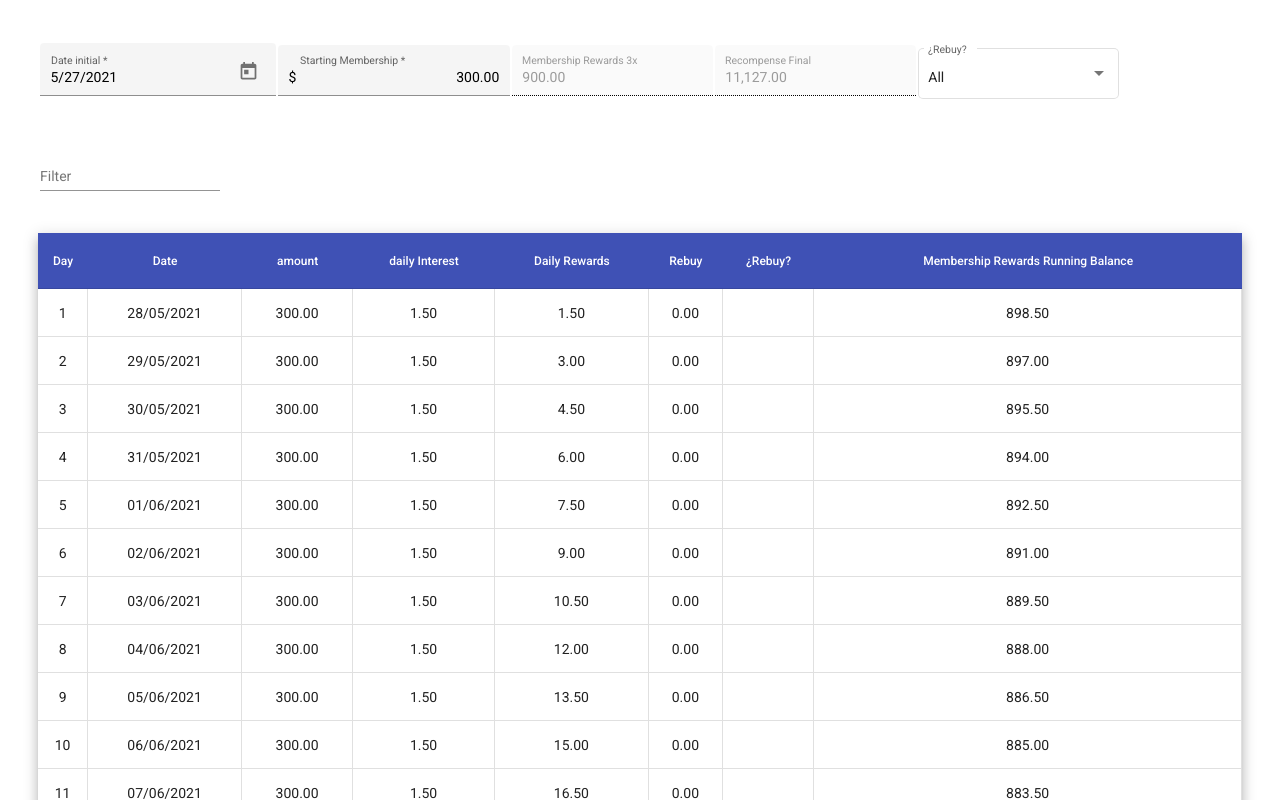
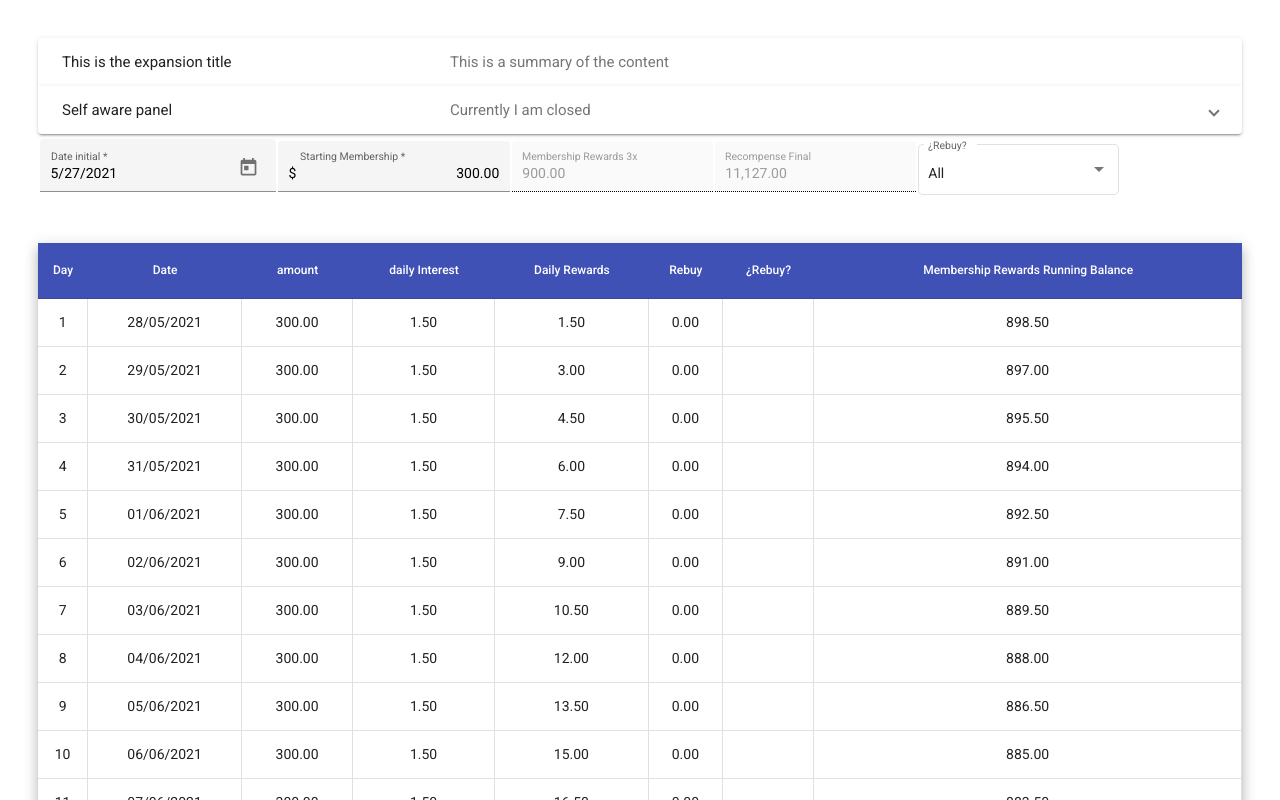
Before and after one commit to marioajuez/basica, an Angular app: page / in a window 1280 px wide. Shown: the top 800 px of the page. Built offline with nearby package versions, Linux system fonts and the light colour scheme.

Commit message:
se agrego footer para mostrar mensaje

```diff
--- a/src/app/app.component.html
+++ b/src/app/app.component.html
@@ -1,6 +1,38 @@
 
+    <ng-container *ngIf="dataSource.filteredData.length == 0" >
+
+      <!-- *ngIf="dataSource.filteredData.length == 0" -->
+      <h1>Nose</h1>
+
+  </ng-container>
 <div class="form-sticky">
     <form name="form" #f="ngForm">
+
+      <mat-accordion>
+        <mat-expansion-panel hideToggle>
+          <mat-expansion-panel-header>
+            <mat-panel-title>
+              This is the expansion title
+            </mat-panel-title>
+            <mat-panel-description>
+              This is a summary of the content
+            </mat-panel-description>
+          </mat-expansion-panel-header>
+          <p>This is the primary content of the panel.</p>
+        </mat-expansion-panel>
+        <mat-expansion-panel (opened)="panelOpenState = true"
+                             (closed)="panelOpenState = false">
+          <mat-expansion-panel-header>
+            <mat-panel-title>
+              Self aware panel
+            </mat-panel-title>
+            <mat-panel-description>
+              Currently I am {{panelOpenState ? 'open' : 'closed'}}
+            </mat-panel-description>
+          </mat-expansion-panel-header>
+          <p>I'm visible because I am open</p>
+        </mat-expansion-panel>
+      </mat-accordion>
         <mat-form-field appearance="fill">
           <mat-label>Date initial</mat-label>
           <input matInput
@@ -79,61 +111,69 @@
 
 
 
+
+
 <!-- <table  mat-table [dataSource]="dataSource" class="mat-elevation-z8" *ngIf="f.form.valid" > -->
 
-  <mat-form-field>
-    <mat-label>Filter</mat-label>
-    <input matInput (keyup)="applyFilters($event)" placeholder="Ex. Mia" #input>
-  </mat-form-field>
+
 
 <div class=" mat-elevation-z8">
   <table  mat-table [dataSource]="dataSource">
 
+    <tr mat-header-row *matHeaderRowDef="displayedColumns;"></tr>
+    <tr mat-row  *matRowDef="let row; columns: displayedColumns;" [class.hide] = "!f.form.valid"></tr>
+    <tr mat-footer-row *matFooterRowDef="['disclaimer']" [class.hide]="dataSource.filteredData.length != 0"></tr>
+    <!-- <tr mat-row *matRowDef="let row; columns: displayedColumns;" [ngClass]="{'make': row.dailyRewards >= 50}"></tr> -->
 
-    <tr  mat-header-row *matHeaderRowDef="displayedColumns;"></tr>
-
-    <tr mat-row  *matRowDef="let row; columns: displayedColumns;" [class.hide] = "!f.form.valid"></tr>
-    <!-- <tr mat-row *matRowDef="let row; columns: displayedColumns;" [ngClass]="{'make': row.dailyRewards >= 50}"></tr> -->
-          <!-- <tr mat-row *matRowDef="let row; columns: displayedColumns;"></tr> -->
             <ng-container matColumnDef="day">
               <th mat-header-cell *matHeaderCellDef> Day </th>
               <td mat-cell *matCellDef="let val"> {{val.days}} </td>
             </ng-container>
+
             <ng-container matColumnDef="date">
               <th mat-header-cell *matHeaderCellDef> Date </th>
               <td mat-cell *matCellDef="let days"> {{days.date | date : "dd/MM/yyyy"}} </td>
             </ng-container>
+
             <ng-container matColumnDef="amount">
               <th mat-header-cell *matHeaderCellDef> amount </th>
               <td mat-cell *matCellDef="let val"> {{val.amount | number:'1.2'}}</td>
             </ng-container>
+
             <ng-container matColumnDef="dailyInterest">
                 <th mat-header-cell *matHeaderCellDef> daily Interest</th>
                 <td mat-cell *matCellDef="let val"> {{val.dailyInterest | number : '1.2'}} </td>
             </ng-container>
+
             <ng-container matColumnDef="dailyRewards" >
               <th mat-header-cell *matHeaderCellDef> Daily Rewards </th>
               <td mat-cell *matCellDef="let val"> {{val.dailyRewards | number : '1.2'}} </td>
             </ng-container>
+
             <ng-container matColumnDef="rebuy">
               <th mat-header-cell *matHeaderCellDef> Rebuy</th>
               <td mat-cell *matCellDef="let val"   [ngClass]="{'marker': val.rebuy >= 50}"> {{ val.rebuy | number : '1.2'}} </td>
             </ng-container>
+
             <ng-container matColumnDef="optionRebuy">
               <th mat-header-cell *matHeaderCellDef>¿Rebuy?</th>
               <td mat-cell *matCellDef="let val">
                   <mat-checkbox [checked]="val.isCheck" (change)="check($event, val.days)" color="primary" [class.hide]="val.rebuy < 50">
                   </mat-checkbox>
-                  <!-- <mat-checkbox [checked]="val.isCheck" (change)="check($event, val.days)" color="primary">
-                    {{val.isCheck}}
-                  </mat-checkbox> -->
               </td>
+
             </ng-container>
+
             <ng-container matColumnDef="balance">
               <th mat-header-cell *matHeaderCellDef> Membership Rewards Running Balance</th>
               <td mat-cell *matCellDef="let val"> {{ val.membershipBalance | number : '1.2-2'}} </td>
             </ng-container>
 
+            <ng-container matColumnDef="disclaimer" >
+              <td mat-footer-cell *matFooterCellDef colspan="12" >
+                No data matching the filter
+              </td>
+            </ng-container>
 
 </table>
 </div>
--- a/src/app/app.component.ts
+++ b/src/app/app.component.ts
@@ -1,18 +1,22 @@
-import { CdkVirtualForOf } from '@angular/cdk/scrolling';import { Component, OnInit, AfterViewInit, ViewChild, ElementRef, HostListener } from '@angular/core';
-
+import {
+  Component,
+  OnInit,
+  AfterViewInit,
+  ViewChild,
+  ElementRef,
+  HostListener,
+} from '@angular/core';
 import { FormGroup, FormControl, NgForm } from '@angular/forms';
 import { MatTable, MatTableDataSource } from '@angular/material/table';
-import { filter } from 'rxjs/operators';
 
 
-export interface Table{
-    date,
-    amount,
-    dailyInterest,
-    dailyRewards,
-    rebuy,
-    membershipBalance,
-
+export interface Table {
+  date;
+  amount;
+  dailyInterest;
+  dailyRewards;
+  rebuy;
+  membershipBalance;
 }
 @Component({
   selector: 'app-root',
@@ -20,44 +24,38 @@ export interface Table{
   styleUrls: ['./app.component.scss'],
 })
 export class AppComponent {
-
   @ViewChild(MatTable) matTable: MatTable<any>;
 
   panelOpenState = false;
   memberShip: any[] = [
     { value: '300', viewValue: 'HU 300' },
     { value: '500', viewValue: 'HU 500' },
-    { value: '1000', viewValue: 'HU 1.000'},
-    { value: '10000', viewValue: 'HU 10.000'},
+    { value: '1000', viewValue: 'HU 1.000' },
+    { value: '10000', viewValue: 'HU 10.000' },
   ];
 
   @ViewChild('f', { static: true }) ngForm: NgForm;
 
-
   userData = {
     date: new Date(),
-    membership: "300"
+    membership: '300',
   };
 
-  private rebuy
-  private amount
-  private dailyRewards
-  private membershipBalance
-  public membership3X = parseFloat(this.userData.membership)*3.00;
+  private rebuy;
+  private amount;
+  private dailyRewards;
+  private membershipBalance;
+  public membership3X = parseFloat(this.userData.membership) * 3.0;
   public recompenseFinal;
   public days;
-  public isCheck = false
+  public isCheck = false;
   table: any[] = [];
   tableFooterColumns: string[] = ['total'];
 
-
-
-  public dataSource = new MatTableDataSource()
+  public dataSource = new MatTableDataSource();
   // public dataSource
 
   timeout: any = null;
-
-
 
   public displayedColumns: string[] = [
     'day',
@@ -71,96 +69,129 @@ export class AppComponent {
   ];
   totalDays = 600;
 
-  select = "all"
-  filterSelect = ""
+  select = 'all';
+  filterSelect = '';
 
   constructor() {
     this.withRebuyAll();
-      this.dataSource.data = this.table
-      // this.dataSource = new MatTableDataSource(this.table)
+    this.dataSource.data = this.table;
     this.dataSource.filterPredicate = this.createFilter();
   }
 
   ngOnInit() {
-      this.ngForm.form.valueChanges.subscribe(form => {
-
+    this.ngForm.form.valueChanges.subscribe((form) => {
       this.filterSelect = form.select;
-        this.dataSource.filter = JSON.stringify(this.filterSelect)
-      })
+      this.dataSource.filter = JSON.stringify(this.filterSelect);
+    });
   }
 
-    createFilter(){
-      let filterFunction = function(data, filter) {
+  createFilter() {
+    let filterFunction = function (data, filter) {
 
+      // console.log(data);
       let searchTerms = JSON.parse(filter);
-        // return data.name_.toLowerCase() == 'john';
-
-        // console.log(data.dailyRewards >= 50);
-
-        if(searchTerms == 'all') {
-            return String(data.isCheck).includes('true')
-              || String(data.isCheck).includes('false');
+      if (searchTerms == 'all') {
+        return (
+          String(data.isCheck).includes('true') ||
+          String(data.isCheck).includes('false')
+        );
+      } else {
+        return String(data.isCheck).includes(filter) && data.dailyRewards >= 50;
       }
-        else{
-            return String(data.isCheck).includes(filter) && data.dailyRewards >= 50;
     };
-
-
-      }
     return filterFunction;
   }
 
 
-
-
-  applyFilter() {
-    console.log(this.select);
-    const filterValue = this.select
-    this.dataSource.filter = filterValue.trim().toLowerCase();
-}
-
-applyFilters(event) {
-  const filterValue = event.target.value;
-  this.dataSource.filter = filterValue.trim().toLowerCase();
-
-}
-
-
   public triggerEventKey(event: any) {
-    if(this.userData.membership!= null) this.membership3X = parseFloat(this.userData.membership)*3.00;
-    else this.membership3X= 0
+    if (this.userData.membership != null)
+      this.membership3X = parseFloat(this.userData.membership) * 3.0;
+    else this.membership3X = 0;
 
     clearTimeout(this.timeout);
-    this.timeout= setTimeout( () => {
+    this.timeout = setTimeout(() => {
+      this.select = "all"
       this.updateTable();
     }, 1000);
   }
 
-
-
-  initilizateTable(){
-
+  initilizateTable() {
     // this.withoutRebuyAll();
   }
 
-  public withoutRebuyAll(){
+  public check(event, indice) {
+    setTimeout(() => {
+      const idCheck = indice - 1;
+      this.table[idCheck].isCheck = event.checked;
 
+      if (this.table[idCheck].isCheck) {
+        this.invert(idCheck);
+        this.dataSource.data = this.dataSource.data;
+      } else {
+        this.retire(idCheck);
+        this.dataSource.data = this.dataSource.data;
+      }
+    }, 250);
+  }
+
+
+  public withRebuyAll() {
     let dailyRewards = 0;
     let amount = parseFloat(this.userData.membership);
 
     let rebuy = 0;
-    let membershipBalance = (amount*3) - (amount*0.005);
+    let membershipBalance = amount * 3 - amount * 0.005;
+    let isCheck = false;
 
     for (let i = 1; i <= this.totalDays; i++) {
+      dailyRewards += amount * 0.005;
 
-      dailyRewards+= amount * 0.005;
-
-      rebuy = (parseFloat(((dailyRewards/50.00).toString()).split(".")[0])*50.00)
-      if (rebuy >= 2000)
-            rebuy = 2000;
+      rebuy = parseFloat((dailyRewards / 50.0).toString().split('.')[0]) * 50.0;
+      if (rebuy >= 2000) rebuy = 2000;
+      if (dailyRewards >= 50) {
+        isCheck = true;
+      }
 
       this.table.push({
-        date: new Date(this.userData.date).setDate(new Date(this.userData.date).getDate() + i),
+        days: i,
+        date: new Date(this.userData.date).setDate(
+          new Date(this.userData.date).getDate() + i
+        ),
+        amount: amount,
+        dailyInterest: amount * 0.005,
+        dailyRewards: dailyRewards,
+        rebuy: rebuy,
+        membershipBalance: membershipBalance,
+        isCheck: isCheck,
+      });
+
+      if (dailyRewards >= 50) {
+        isCheck = false;
+        amount += rebuy;
+        dailyRewards -= rebuy;
+        membershipBalance += rebuy * 3 - amount * 0.005;
+      } else membershipBalance += rebuy * 3 - amount * 0.005;
+    }
+    this.recompenseFinal = this.table[this.table.length - 1].membershipBalance;
+  }
+
+  public withoutRebuyAll() {
+    let dailyRewards = 0;
+    let amount = parseFloat(this.userData.membership);
+
+    let rebuy = 0;
+    let membershipBalance = amount * 3 - amount * 0.005;
+
+    for (let i = 1; i <= this.totalDays; i++) {
+      dailyRewards += amount * 0.005;
+
+      rebuy = parseFloat((dailyRewards / 50.0).toString().split('.')[0]) * 50.0;
+      if (rebuy >= 2000) rebuy = 2000;
+
+      this.table.push({
+        date: new Date(this.userData.date).setDate(
+          new Date(this.userData.date).getDate() + i
+        ),
         amount: amount,
         dailyInterest: amount * 0.005,
         dailyRewards: dailyRewards,
@@ -172,196 +203,134 @@ applyFilters(event) {
         amount = parseFloat(this.userData.membership);
         dailyRewards -= rebuy;
         membershipBalance += rebuy * 3 - amount * 0.005;
+      } else membershipBalance += rebuy * 3 - amount * 0.005;
     }
-      else membershipBalance += rebuy * 3 - amount * 0.005;
-    }
-    this.recompenseFinal= this.table[this.table.length -1].membershipBalance
+    this.recompenseFinal = this.table[this.table.length - 1].membershipBalance;
   }
 
-  public withRebuyAll(){
+  public retire(indice) {
+    console.log('retirar');
 
-    let dailyRewards = 0;
-    let amount = parseFloat(this.userData.membership);
+    this.rebuy = this.table[indice].rebuy;
+    this.amount = this.table[indice].amount + this.rebuy - this.rebuy;
+    this.dailyRewards =
+      this.table[indice].dailyRewards - this.rebuy + this.amount * 0.005;
+    this.membershipBalance =
+      this.table[indice].membershipBalance -
+      this.amount * 0.005 +
+      3 * this.rebuy;
 
-    let rebuy = 0;
-    let membershipBalance = (amount*3) - (amount*0.005);
-    let isCheck = false
-
-    for (let i = 1; i <= this.totalDays; i++) {
-
-      dailyRewards += amount * 0.005;
-
-      rebuy = (parseFloat(((dailyRewards/50.00).toString()).split(".")[0])*50.00)
-      if (rebuy >= 2000)
-            rebuy = 2000;
-        if (dailyRewards >= 50) {
-              isCheck= true
-        }
-
-
-      this.table.push({
-        days: i,
-        date: new Date(this.userData.date).setDate(new Date(this.userData.date).getDate() + i),
-        amount: amount,
-        dailyInterest: amount * 0.005,
-        dailyRewards: dailyRewards,
-        rebuy: rebuy,
-        membershipBalance: membershipBalance,
-        isCheck: isCheck
-      });
-
-      if (dailyRewards >= 50) {
-        isCheck= false
-        amount += rebuy;
-        dailyRewards -= rebuy;
-        membershipBalance += rebuy * 3 - amount * 0.005;
-      } else membershipBalance += rebuy * 3 - amount * 0.005;
-    }
-    this.recompenseFinal= this.table[this.table.length -1].membershipBalance
-  }
-
-
-  public check(event, indice){
-
-    setTimeout( () => {
-
-
-      const idCheck = indice-1;
-      this.table[idCheck].isCheck = event.checked
-
-      if(this.table[idCheck].isCheck){
-        this.invert(idCheck);
-        this.dataSource.data = this.dataSource.data;
-
-      }else{
-        this.retire(idCheck);
-        this.dataSource.data = this.dataSource.data;
-      }
-
-  }, 250);
-  }
-
-  public retire(indice){
-
-    console.log("retirar")
-
-    this.rebuy =this.table[indice].rebuy;
-    this.amount= (this.table[indice].amount + this.rebuy) - (this.rebuy);
-    this.dailyRewards = (this.table[indice].dailyRewards - this.rebuy) + this.amount*0.005;
-    this.membershipBalance = this.table[indice].membershipBalance - this.amount*0.005 +(3* this.rebuy)
-
-
-
-      for( let i = indice+1; i < this.table.length;i++){
-
-        this.rebuy = parseFloat(((this.dailyRewards/50.00).toString()).split(".")[0])*50.00
-
+    for (let i = indice + 1; i < this.table.length; i++) {
+      this.rebuy =
+        parseFloat((this.dailyRewards / 50.0).toString().split('.')[0]) * 50.0;
 
       if (this.dailyRewards >= 50) {
-                this.isCheck= true
+        this.isCheck = true;
       }
 
       this.table[i].isCheck = this.isCheck;
-        this.table[i].days = i+1 ;
-        this.table[i].amount= this.amount;
-        this.table[i].dailyInterest= this.amount * 0.005;
-        this.table[i].dailyRewards= this.dailyRewards
-        this.table[i].rebuy = this.rebuy
-        this.table[i].membershipBalance = this.membershipBalance
+      this.table[i].days = i + 1;
+      this.table[i].amount = this.amount;
+      this.table[i].dailyInterest = this.amount * 0.005;
+      this.table[i].dailyRewards = this.dailyRewards;
+      this.table[i].rebuy = this.rebuy;
+      this.table[i].membershipBalance = this.membershipBalance;
 
-        if(this.dailyRewards >= 50) {
-          this.isCheck = false
+      if (this.dailyRewards >= 50) {
+        this.isCheck = false;
         this.dailyRewards -= this.rebuy;
-          this.amount +=this.rebuy
+        this.amount += this.rebuy;
         this.membershipBalance += this.rebuy * 3 - this.amount * 0.005;
-        }
-        else this.membershipBalance += this.rebuy * 3 - this.amount * 0.005
+      } else this.membershipBalance += this.rebuy * 3 - this.amount * 0.005;
 
       this.dailyRewards += this.amount * 0.005;
     }
-      this.recompenseFinal= this.table[this.table.length -1].membershipBalance
+    this.recompenseFinal = this.table[this.table.length - 1].membershipBalance;
 
-      console.log((this.table[this.table.length-1].membershipBalance));
+    console.log(this.table[this.table.length - 1].membershipBalance);
   }
 
-  invert(indice){
+  invert(indice) {
+    console.log('reinvertir');
+    this.rebuy = this.table[indice].rebuy;
+    this.amount = this.table[indice].amount + this.rebuy;
+    this.dailyRewards =
+      this.table[indice].dailyRewards - this.rebuy + this.amount * 0.005;
+    this.membershipBalance =
+      this.table[indice].membershipBalance -
+      this.amount * 0.005 +
+      3 * this.rebuy;
 
-    console.log("reinvertir")
-    this.rebuy = this.table[indice].rebuy;
-    this.amount= this.table[indice].amount + this.rebuy;
-    this.dailyRewards = (this.table[indice].dailyRewards - this.rebuy )+ this.amount*0.005;
-    this.membershipBalance = this.table[indice].membershipBalance - this.amount*0.005 +(3*this.rebuy)
-
-    for( let i = indice+1 ; i < this.table.length;i++){
-
-        this.rebuy = parseFloat(((this.dailyRewards/50.00).toString()).split(".")[0])*50.00
+    for (let i = indice + 1; i < this.table.length; i++) {
+      this.rebuy =
+        parseFloat((this.dailyRewards / 50.0).toString().split('.')[0]) * 50.0;
 
       if (this.dailyRewards >= 50) {
-            this.isCheck= true
+        this.isCheck = true;
       }
 
       this.table[i].isCheck = this.isCheck;
-        this.table[i].days = i+1 ;
+      this.table[i].days = i + 1;
 
-        this.table[i].amount= this.amount;
-        this.table[i].dailyInterest= this.amount * 0.005;
-        this.table[i].dailyRewards= this.dailyRewards
-        this.table[i].rebuy = this.rebuy
-        this.table[i].membershipBalance = this.membershipBalance
+      this.table[i].amount = this.amount;
+      this.table[i].dailyInterest = this.amount * 0.005;
+      this.table[i].dailyRewards = this.dailyRewards;
+      this.table[i].rebuy = this.rebuy;
+      this.table[i].membershipBalance = this.membershipBalance;
 
-        if(this.dailyRewards >= 50) {
-          this.isCheck= false
-          this.amount+=this.rebuy;
+      if (this.dailyRewards >= 50) {
+        this.isCheck = false;
+        this.amount += this.rebuy;
         this.dailyRewards -= this.rebuy;
         this.membershipBalance += this.rebuy * 3 - this.amount * 0.005;
+      } else this.membershipBalance += this.rebuy * 3 - this.amount * 0.005;
+
+      this.dailyRewards += this.amount * 0.005;
     }
-        else this.membershipBalance += this.rebuy * 3 - this.amount * 0.005;
+    this.recompenseFinal = this.table[this.table.length - 1].membershipBalance;
 
-        this.dailyRewards+= this.amount * 0.005;
-    }
-    this.recompenseFinal= this.table[this.table.length -1].membershipBalance
-
-    console.log(( this.table[this.table.length-1].membershipBalance));
+    console.log(this.table[this.table.length - 1].membershipBalance);
   }
 
+  updateTable() {
+    this.rebuy = 0;
+    this.amount = parseFloat(this.userData.membership);
+    this.dailyRewards = 0;
+    this.membershipBalance = this.amount * 3 - this.amount * 0.005;
 
-  updateTable(){
-
-    this.rebuy = 0
-    this.amount= parseFloat(this.userData.membership);
-    this.dailyRewards = 0
-    this.membershipBalance = (this.amount*3) - (this.amount*0.005);
-
-    this.table.forEach( (element, index) => {
+    this.table.forEach((element, index) => {
       this.dailyRewards += this.amount * 0.005;
 
-      this.rebuy = (parseFloat(((this.dailyRewards/50.00).toString()).split(".")[0])*50.00)
-      if (this.rebuy >= 2000)
-            this.rebuy = 2000;
+      this.rebuy =
+        parseFloat((this.dailyRewards / 50.0).toString().split('.')[0]) * 50.0;
+      if (this.rebuy >= 2000) this.rebuy = 2000;
 
-        element.date= new Date(this.userData.date).setDate(new Date(this.userData.date).getDate()+(index+1)),
-        element.amount= this.amount,
-        element.dailyInterest= this.amount * 0.005,
-        element.dailyRewards= this.dailyRewards,
-        element.rebuy= this.rebuy,
-        element.membershipBalance= this.membershipBalance,
-        element.isCheck= true
+      (element.date = new Date(this.userData.date).setDate(
+        new Date(this.userData.date).getDate() + (index + 1)
+      )),
+        (element.amount = this.amount),
+        (element.dailyInterest = this.amount * 0.005),
+        (element.dailyRewards = this.dailyRewards),
+        (element.rebuy = this.rebuy),
+        (element.membershipBalance = this.membershipBalance),
+        (element.isCheck = true);
 
       if (this.dailyRewards >= 50) {
         this.amount += this.rebuy;
         this.dailyRewards -= this.rebuy;
         this.membershipBalance += this.rebuy * 3 - this.amount * 0.005;
-      } else this. membershipBalance += this.rebuy * 3 - this.amount * 0.005;
-    })
+      } else this.membershipBalance += this.rebuy * 3 - this.amount * 0.005;
+    });
 
-    this.recompenseFinal= this.table[this.table.length -1].membershipBalance
+    this.recompenseFinal = this.table[this.table.length - 1].membershipBalance;
   }
   dataPicker(event?) {
-    this.table.forEach( (element, index) =>{
-      element.date= new Date(this.userData.date).setDate(new Date(this.userData.date).getDate()+(index+1))
-    })
+    this.table.forEach((element, index) => {
+      element.date = new Date(this.userData.date).setDate(
+        new Date(this.userData.date).getDate() + (index + 1)
+      );
+    });
   }
 
-  createTable(){
+  createTable() {}
 }
-}
```
Lines whose indentation alone changed are shown as unchanged.
